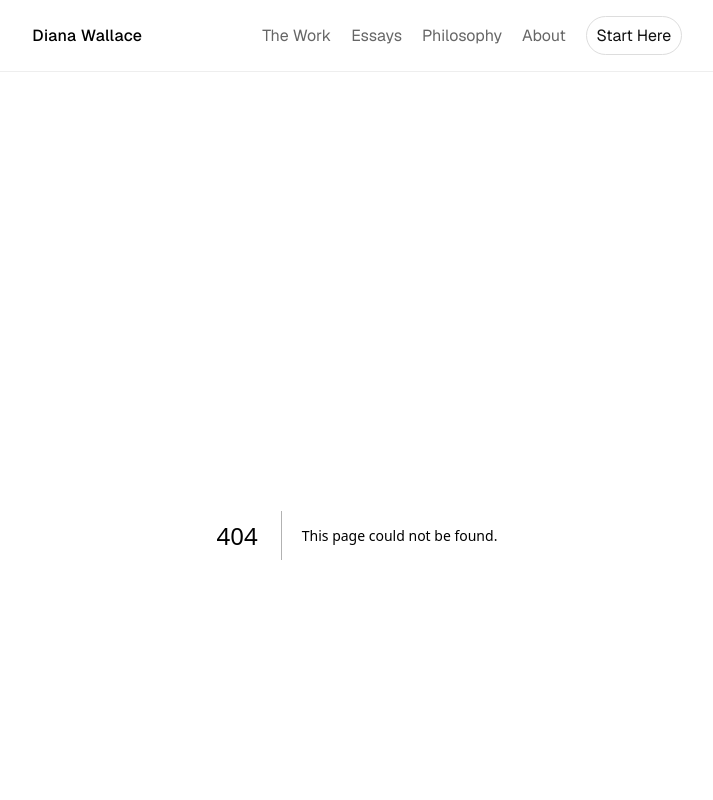
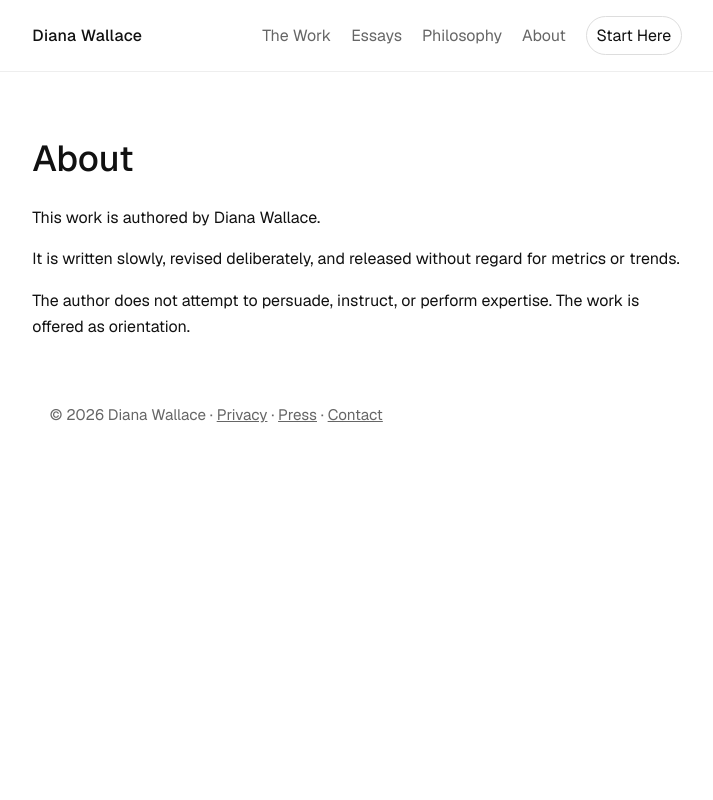
Before and after one commit to triplegoddessdiana/dianawallace.org, a Next.js app: page /about in a window 1280 px wide. Before the commit this address had no page. Shown: the top 800 px of the page, without its empty margins (283-996 px from the left). Built offline with nearby package versions, Linux system fonts and the light colour scheme.

Commit message:
Add Work and About boundary pages

```diff
--- /dev/null
+++ b/app/about/page.tsx
@@ -0,0 +1,25 @@
+export const metadata = {
+  title: "About",
+};
+
+export default function AboutPage() {
+  return (
+    <main>
+      <h1>About</h1>
+
+      <p>
+        This work is authored by Diana Wallace.
+      </p>
+
+      <p>
+        It is written slowly, revised deliberately, and released without regard
+        for metrics or trends.
+      </p>
+
+      <p>
+        The author does not attempt to persuade, instruct, or perform expertise.
+        The work is offered as orientation.
+      </p>
+    </main>
+  );
+}
--- /dev/null
+++ b/app/work/page.tsx
@@ -0,0 +1,20 @@
+<h1>The Work</h1>
+
+<p>
+This site houses a single body of work composed of essays, definitions, and
+philosophical texts.
+</p>
+
+<p>
+The work is not organized by project, medium, or chronology.
+It is organized by coherence.
+</p>
+
+<p>
+Individual pieces may originate elsewhere, but only those that can stand
+independently are included here.
+</p>
+
+<p>
+Nothing on this site is provisional.
+</p>
```
